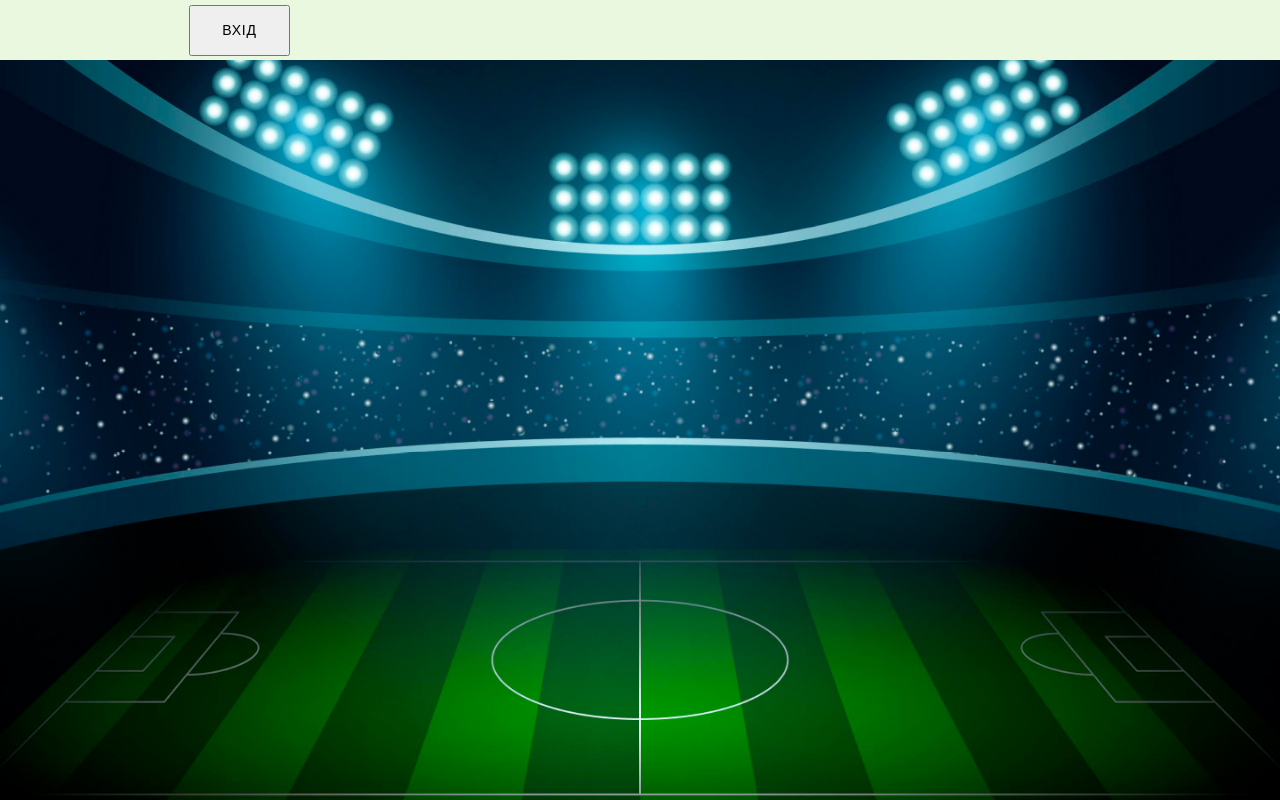
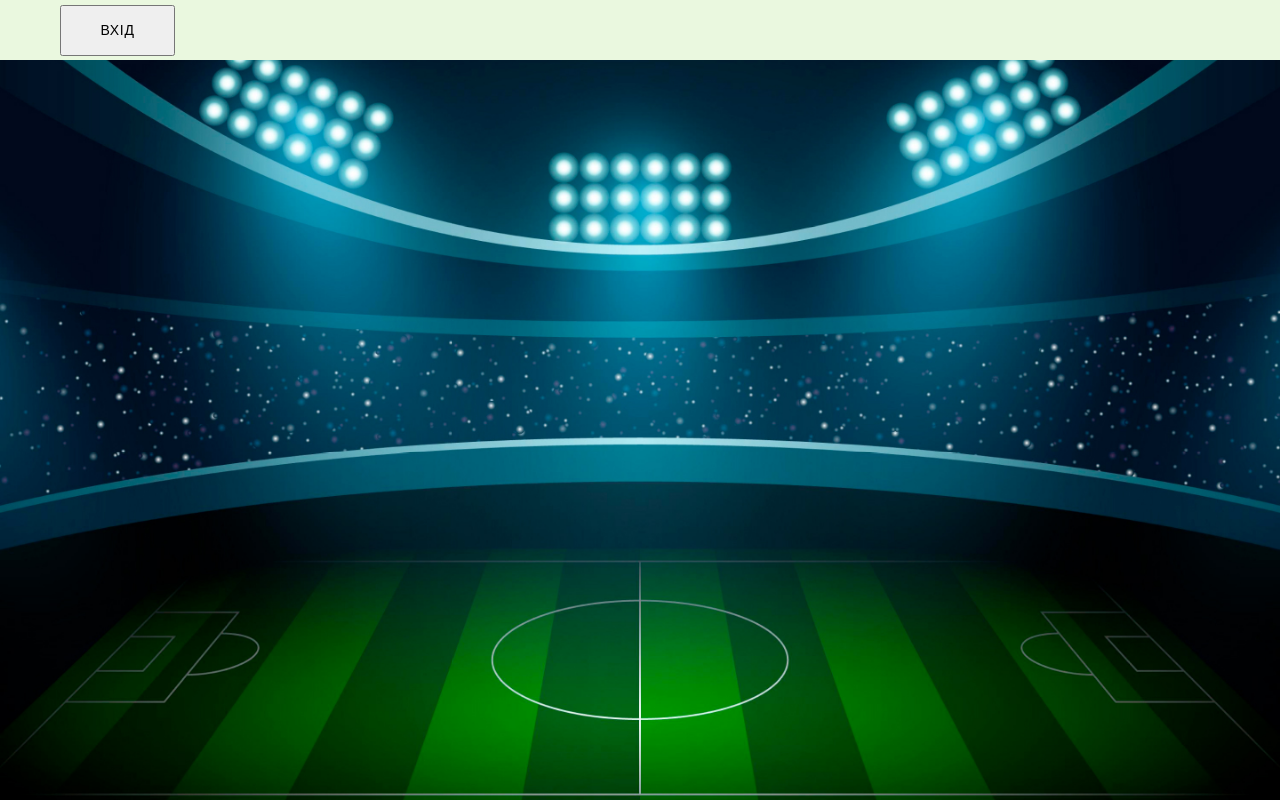
Before and after one commit to Mihail0892/football_project, a React (Create React App) app: page / in a window 1280 px wide. Built offline with nearby package versions, Linux system fonts and the light colour scheme.

Commit message:
homeComponent

```diff
--- a/src/components/Header/Header.js
+++ b/src/components/Header/Header.js
@@ -19,13 +19,7 @@ const Header = ({ setModal }) => {
     <div className={styles.main}>
       <div className={styles.header}>
         {isLogIn && <Search />}
-        <div className={styles.headerLeft}>
-          <div className={styles.user}>
-            {nickname}
-            {nickname && <img src={user} alt="user logo" />}
-          </div>
-
-          {!isLogIn ? (
+        {!isLogIn ? (
             <button onClick={() => setModal(true)}>Вхід</button>
           ) : (
             <button
@@ -38,6 +32,13 @@ const Header = ({ setModal }) => {
               <img src={upArrow} alt="arrow" />
             </button>
           )}
+        <div className={styles.headerLeft}>
+          <div className={styles.user}>
+            {nickname}
+            {nickname && <img src={user} alt="user logo" />}
+          </div>
+
+
         </div>
         {location.pathname !== "/" && isLogIn && (
           <Link to="/">
```
